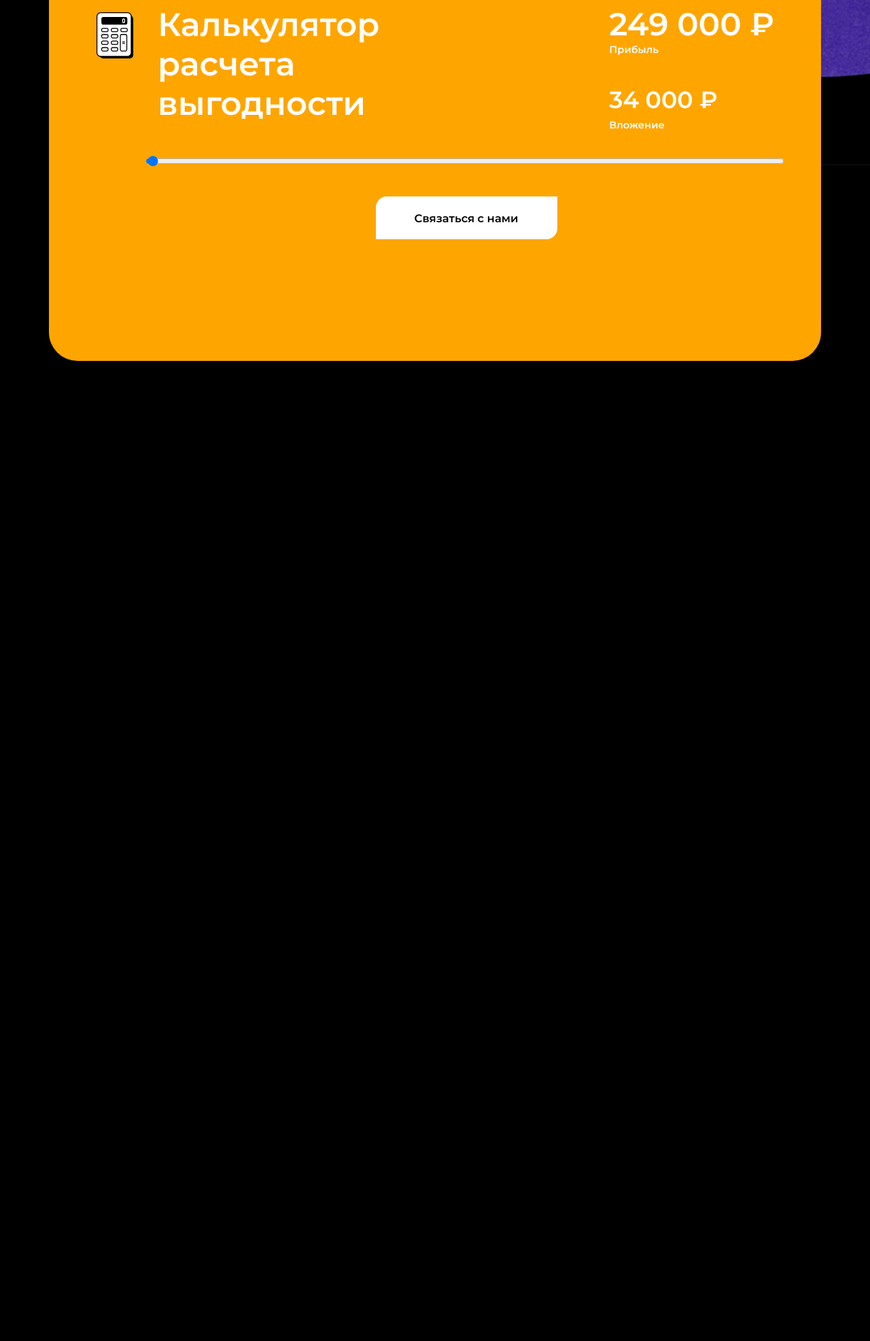
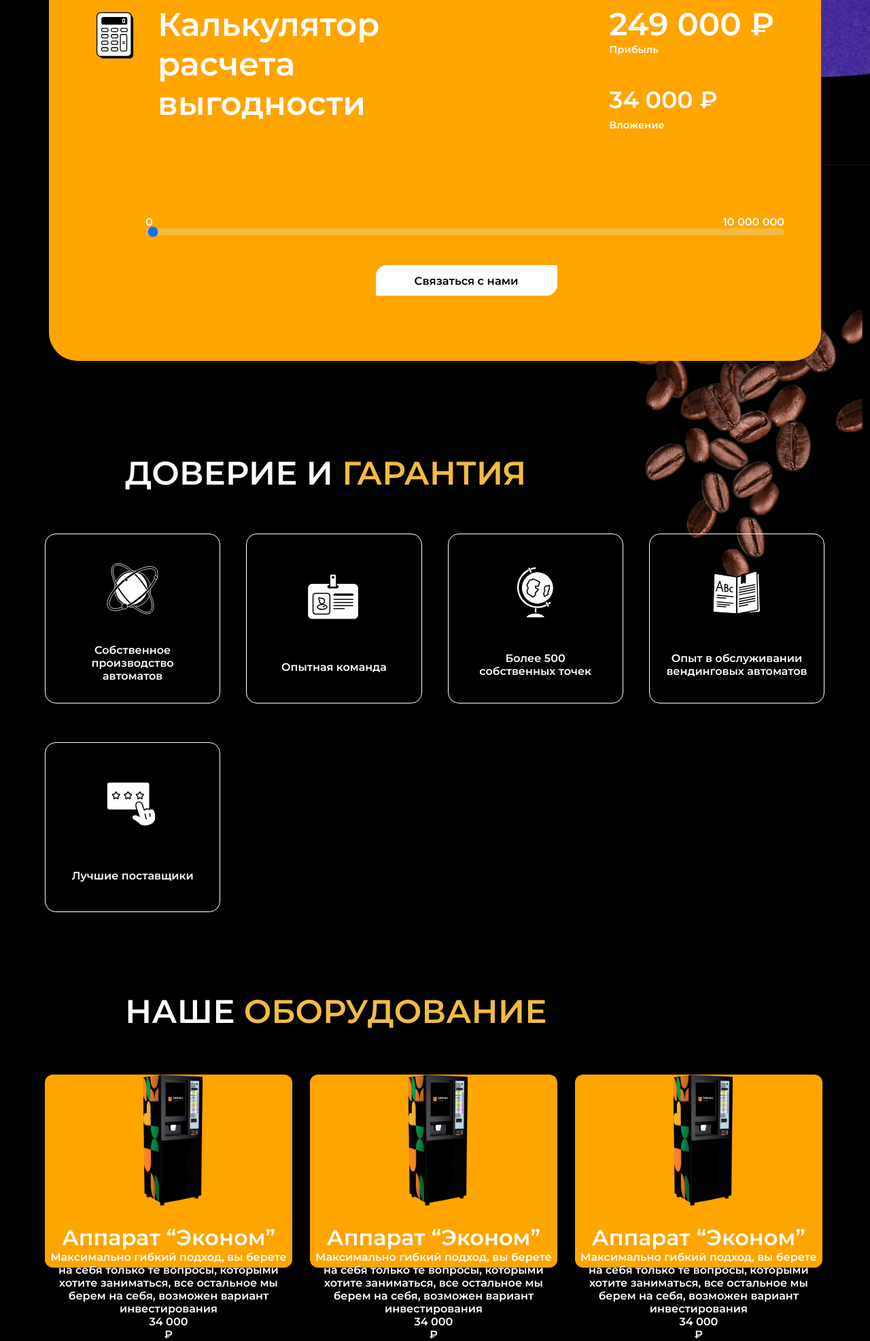
Before and after one commit to FluffyBoi7801/SpringCaffee, a PHP site: page / in a window 1280 px wide. Shown: the part 3567-5540 px from the top of the page at 68% size. Before the commit the page ends 4098 px from the top, so only its background shows below. Run offline with PHP 8.4, Linux system fonts and the light colour scheme.

Commit message:
addedTariffs

```diff
--- a/index.php
+++ b/index.php
@@ -138,8 +138,77 @@
 						<p>Вложение</p>
 					</div>
 				</div>
-				<input type="range" name="" value="34000" min="0" max="10000000">
+				<label for="calculate" class="calculate">
+					<p>0</p>
+					<p>10 000 000</p>
+				</label>
+				<input id="calculate" type="range" name="" value="34" min="0" max="10000" list="marks">
 				<a class="contact + white + flex-center" href="#">Связаться с нами</a>
+			</div>
+		</div>
+		<img class="bgImageBeans" src="images/beans.png">
+	</div>
+	<div id="garanty">
+		<div class="header">
+			<em>ДОВЕРИЕ И </em><em class="subtext">ГАРАНТИЯ</em>
+		</div>
+			<div class="cardsParent">
+				<div class="garantiesCards">
+				<div class="garantyCard">
+					<img src="images/icons/physics.svg">
+					<p>Собственное<br>производство<br>автоматов</p>
+				</div>
+				<div class="garantyCard">
+					<img src="images/icons/card.svg">
+					<p>Опытная команда</p>
+				</div>
+				<div class="garantyCard">
+					<img src="images/icons/globus.svg">
+					<p>Более 500<br>собственных точек</p>
+				</div>
+				<div class="garantyCard">
+					<img src="images/icons/textbook.svg">
+					<p>Опыт в обслуживании<br>вендинговых автоматов</p>
+				</div>
+				<div class="garantyCard">
+					<img src="images/icons/rating.svg">
+					<p>Лучшие поставщики</p>
+				</div>
+			</div>
+		</div>
+	</div>
+	<div id="tariffs">
+		<div class="header">
+			<em>НАШЕ </em><em class="subtext">ОБОРУДОВАНИЕ</em>
+		</div>
+		<div class="cards + margin-4">
+			<div class="cardsParent">
+				<div class="machines">
+					<div class="machineCard">
+						<img src="images/coffeeMachiche.png"/>
+						<h1>Аппарат “Эконом”</h1>
+						<p>Максимально гибкий подход, вы берете на себя только те вопросы, которыми хотите заниматься,
+							все остальное мы берем на себя, возможен вариант инвестирования</p>
+						<em>34 000</em><em> ₽</em>
+						<a class="contact + black" href="#">Купить</a>
+					</div>
+					<div class="machineCard">
+						<img src="images/coffeeMachiche.png"/>
+						<h1>Аппарат “Эконом”</h1>
+						<p>Максимально гибкий подход, вы берете на себя только те вопросы, которыми хотите заниматься,
+							все остальное мы берем на себя, возможен вариант инвестирования</p>
+						<em>34 000</em><em> ₽</em>
+						<a class="contact + black" href="#">Купить</a>
+					</div>
+					<div class="machineCard">
+						<img src="images/coffeeMachiche.png"/>
+						<h1>Аппарат “Эконом”</h1>
+						<p>Максимально гибкий подход, вы берете на себя только те вопросы, которыми хотите заниматься,
+							все остальное мы берем на себя, возможен вариант инвестирования</p>
+						<em>34 000</em><em> ₽</em>
+						<a class="contact + black" href="#">Купить</a>
+					</div>
+				</div>
 			</div>
 		</div>
 	</div>
--- a/styles/style.css
+++ b/styles/style.css
@@ -184,6 +184,7 @@ nav a {
 	flex-direction: column;
 	align-items: flex-end;
 	margin-top: 88px;
+	margin-bottom: 136px;
 }
 
 .cardBig {
@@ -238,6 +239,15 @@ nav a {
 	z-index: -1;
 }
 
+.bgImageBeans {
+	position: absolute;
+	top: 3740px;
+	right: -260px;
+	height: 920px;
+	z-index: -1;
+	scale: 0.5;
+}
+
 .calc {
 	display: flex;
 	flex-direction: row;
@@ -255,6 +265,13 @@ nav a {
 	align-self: flex-start;
 }
 
+.calc input {
+	height: 10px;
+	-webkit-appearance: none;
+	background: #F2BC42;
+	border-radius: 15px;
+}
+
 .calcBody {
 	display: flex;
 	flex-direction: column;
@@ -265,6 +282,7 @@ nav a {
 	display: flex;
 	padding-left: 18px;
 	justify-content: space-between;
+	margin-bottom: 88px;
 }
 
 .calcHeader h1 {
@@ -288,12 +306,88 @@ nav a {
 	font-size: 26pt;
 }
 
+.calculate {
+	display: flex;
+	justify-content: space-between;
+}
+
+#garanty {
+	display: flex;
+	flex-direction: column;
+	justify-content: center;
+	align-items: center;
+	margin-bottom: 136px;
+}
+
+.cardsParent {
+	width: 1200px;
+}
+
+.garantiesCards {
+	display: grid;
+	grid-template-columns: 22% 22% 22% 22%;
+	grid-template-rows: 50% 50%;
+	grid-gap: 38px;
+	margin-top: 60px;
+	padding-left: 26px;
+}
+
+.garantyCard {
+	display: flex;
+	flex-direction: column;
+	justify-content: space-evenly;
+	align-items: center;
+	text-align: center;
+	height: 250px;
+	background: transparent;
+	border: 1px solid white;
+	border-radius: 16px;
+}
+
+.garantyCard img {
+	width: 100px;
+}
+
+#tariffs {
+	display: flex;
+	flex-direction: column;
+	justify-content: center;
+	align-items: center;
+	margin-bottom: 136px;
+}
+
+.machines {
+	display: grid;
+	grid-template-columns: 31% 31% 31%;
+	grid-template-rows: 50% 50%;
+	grid-gap: 26px;
+	margin-top: 60px;
+	padding-left: 26px;
+}
+
+.machineCard {
+	display: flex;
+	flex-direction: column;
+	align-items: center;
+	text-align: center;
+	border-radius: 12px;
+	background: orange;
+}
+
+.machineCard img {
+	width: 100px;
+}
+
 .margin-28 {
 	margin-top: 28px
 }
 
 .margin-64 {
 	margin-top: 64px;
+}
+
+.margin-4 {
+	margin-top: 4px;
 }
 
 .flex-center {
```
Also changed, not shown: images/beans.png (added), images/icons/card.svg (added), images/icons/globus.svg (added), images/icons/physics.svg (added), images/icons/rating.svg (added), images/icons/textbook.svg (added).
